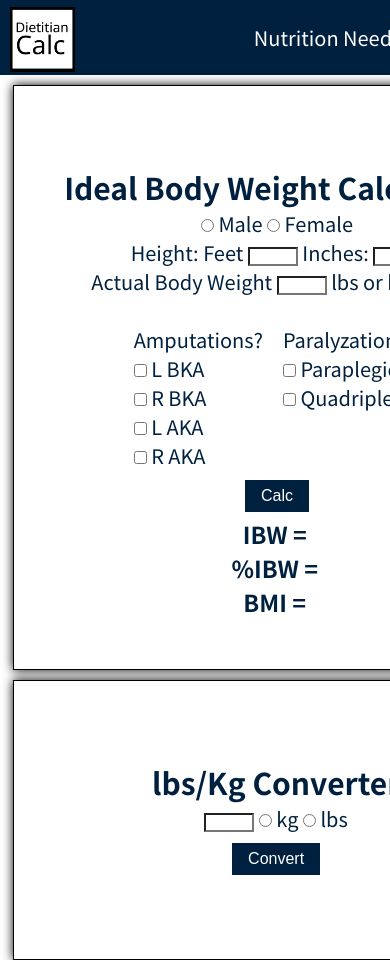
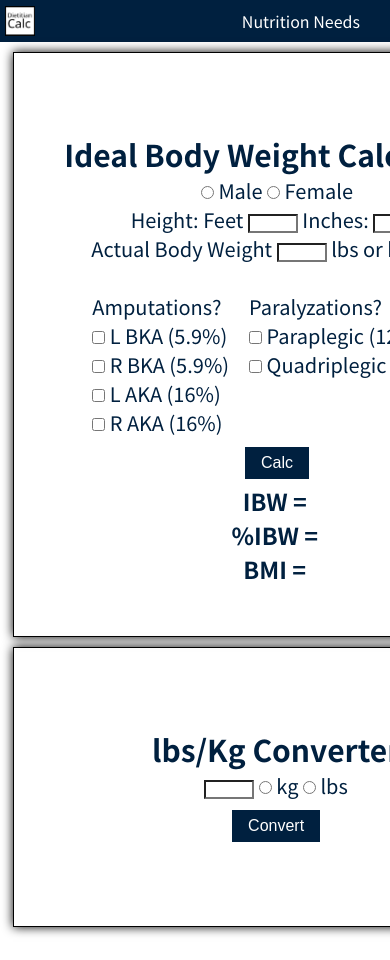
Before and after one commit to saltedTofu/RDCalc, a plain HTML site: page index.html in a window 390 px wide. Shown: the top 960 px of the page. Drawn offline with Linux system fonts and the light colour scheme.

Commit message:
mobile friendly responsiveness, added percentages for IBW adjusters, added g Dextrose to TPN

```diff
--- a/RDCalcGrid.js
+++ b/RDCalcGrid.js
@@ -612,8 +612,10 @@ function steezy(dextroseConcentration, aminoAcidConcentration, pnRate, hoursPerD
     let gramsDextrose = (dextroseConcentration/100)*totalVolume;
     let gramsAminoAcid = (aminoAcidConcentration/100)*totalVolume;
     document.getElementById('pnKcal').innerHTML = Math.round((gramsDextrose*3.4) + (gramsAminoAcid*4));
+    document.getElementById('pnDextrose').innerHTML = Math.round(gramsDextrose);
     document.getElementById('pnProtein').innerHTML = Math.round(gramsAminoAcid);
     document.getElementById('pnTotalVolume').innerHTML = Math.round(totalVolume);
+
 }
 function showPnRate(val)
 {
--- a/RDCalcGridLive.css
+++ b/RDCalcGridLive.css
@@ -12,12 +12,12 @@ html{
 .container{
     display: grid;
     grid-template-columns: repeat(12, 1fr);
-    grid-template-rows: repeat(12, 1fr);
+    grid-template-rows: 10vh repeat(10, 1fr) 10vh;
     min-width:1250px;
 }
 .header{
     grid-column: 1 / span 12;
-    grid-row: 1 / 2;
+    grid-row: 1 / span 1;
     display:flex;
     flex-direction:row;
     justify-content:space-between;
@@ -33,15 +33,15 @@ html{
 }
 .logo img
 {
-    width:100px;
+    width:70px;
     height:auto;
-    padding-left: 10px;
-    padding-top: 10px;
+    padding-left: 5px;
+    padding-top: 5px;
 }
 .header a{
     color:white;
     font-weight:100;
-    font-size: 1.5rem;
+    font-size: 1.0rem;
     text-decoration: none;
     align-self:center;
 }
@@ -160,19 +160,23 @@ button{
 .inline{
     display:inline-block;
 }
-@media only screen and (max-width:1250px){
-    .container{
-        display: grid;
-        grid-template-columns: repeat(12, 1fr);
-        grid-template-rows: 75px repeat(11, 1fr);
-    }
+@media only all and (max-width:1250px){
     .header a{
         font-weight:100;
-        font-size: 1.0rem;
+        font-size:0.8rem;
     }
     .logo img
     {
-        width:75px;
-        height:auto;
+        width:60px;
     }
 }
+@media only all and (max-width:800px){
+    .container{
+        grid-template-rows: 5vh repeat(10, 1fr) 10vh;
+    }
+
+    .logo img
+    {
+        width:35px;
+    }
+}
--- a/index.html
+++ b/index.html
@@ -8,6 +8,7 @@
         <link href="https://fonts.googleapis.com/css2?family=Anonymous+Pro:wght@400;700&display=swap" rel="stylesheet">
         <link href="https://fonts.googleapis.com/css2?family=Noto+Sans+HK:wght@100;300;400;500;700;900&display=swap" rel="stylesheet">
         <script src="RDCalcGrid.js"></script>
+        <meta name="viewport" content="width=device-width, initial-scale=1">
     </head>
     <body>
         <div class="container">
@@ -21,10 +22,8 @@
                 <div class="donate">
                 </div>
             </div>
-            <div class = "lside">
-            </div>
             <div class = "main">
-                <div class = "IBWandConverterParent">
+                <div class="IBWAndConverterParent">
                     <section class="IBW">
                             <br>
                             <h1>Ideal Body Weight Calculator</h1>
@@ -52,25 +51,25 @@
                                     <div class="amps">
                                         <p>Amputations?</p>
                                         <input id = "LBKA" type="checkbox" onchange = "calcIdealWeight(document.getElementById('inches').value, document.getElementById('feet').value, document.getElementById('male'), document.getElementById('female'), document.getElementById('ABWkg').value, document.getElementById('lbsOrKg'),document.getElementById('LBKA'), document.getElementById('RBKA'), document.getElementById('LAKA'), document.getElementById('RAKA'), document.getElementById('para'), document.getElementById('quad'))">
-                                    <label for="LBKA">L BKA</label>
+                                        <label for="LBKA">L BKA (5.9%)</label>
                                         <br>
                                         <input id = "RBKA" type="checkbox" onchange = "calcIdealWeight(document.getElementById('inches').value, document.getElementById('feet').value, document.getElementById('male'), document.getElementById('female'), document.getElementById('ABWkg').value, document.getElementById('lbsOrKg'),document.getElementById('LBKA'), document.getElementById('RBKA'), document.getElementById('LAKA'), document.getElementById('RAKA'), document.getElementById('para'), document.getElementById('quad'))">
-                                    <label for="RBKA">R BKA</label>
+                                        <label for="RBKA">R BKA (5.9%)</label>
                                         <br>
                                         <input id = "LAKA" type="checkbox" onchange = "calcIdealWeight(document.getElementById('inches').value, document.getElementById('feet').value, document.getElementById('male'), document.getElementById('female'), document.getElementById('ABWkg').value, document.getElementById('lbsOrKg'),document.getElementById('LBKA'), document.getElementById('RBKA'), document.getElementById('LAKA'), document.getElementById('RAKA'), document.getElementById('para'), document.getElementById('quad'))">
-                                    <label for="LAKA">L AKA</label>
+                                        <label for="LAKA">L AKA (16%)</label>
                                         <br>
                                         <input id = "RAKA" type="checkbox" onchange = "calcIdealWeight(document.getElementById('inches').value, document.getElementById('feet').value, document.getElementById('male'), document.getElementById('female'), document.getElementById('ABWkg').value, document.getElementById('lbsOrKg'),document.getElementById('LBKA'), document.getElementById('RBKA'), document.getElementById('LAKA'), document.getElementById('RAKA'), document.getElementById('para'), document.getElementById('quad'))">
-                                    <label for="RAKA">R AKA</label>
+                                        <label for="RAKA">R AKA (16%)</label>
                                         <br>
                                     </div>
                                     <div class="paralyze">
                                         <p>Paralyzations?</p>
                                         <input id = "para" type="checkbox" onchange = "calcIdealWeight(document.getElementById('inches').value, document.getElementById('feet').value, document.getElementById('male'), document.getElementById('female'), document.getElementById('ABWkg').value, document.getElementById('lbsOrKg'),document.getElementById('LBKA'), document.getElementById('RBKA'), document.getElementById('LAKA'), document.getElementById('RAKA'), document.getElementById('para'), document.getElementById('quad'))">
-                                    <label for = "para">Paraplegic</label>
+                                        <label for = "para">Paraplegic (12.5%)</label>
                                         <br>
                                         <input id = "quad" type="checkbox" onchange = "calcIdealWeight(document.getElementById('inches').value, document.getElementById('feet').value, document.getElementById('male'), document.getElementById('female'), document.getElementById('ABWkg').value, document.getElementById('lbsOrKg'),document.getElementById('LBKA'), document.getElementById('RBKA'), document.getElementById('LAKA'), document.getElementById('RAKA'), document.getElementById('para'), document.getElementById('quad'))">
-                                    <label for = "quad">Quadriplegic</label>
+                                        <label for = "quad">Quadriplegic (17.5%)</label>
                                         <br>
                                     </div>
                                 </div>
@@ -154,9 +153,7 @@
                         <br>
                         <br>
                 </section>
-                <br>
-            </div>
-            <div class = "rside">
+
             </div>
             <div class = "footer">
                 <p></p>
```
Also changed, not shown: TPN.html (+4 -0 lines). Lines whose indentation alone changed are shown as unchanged.
